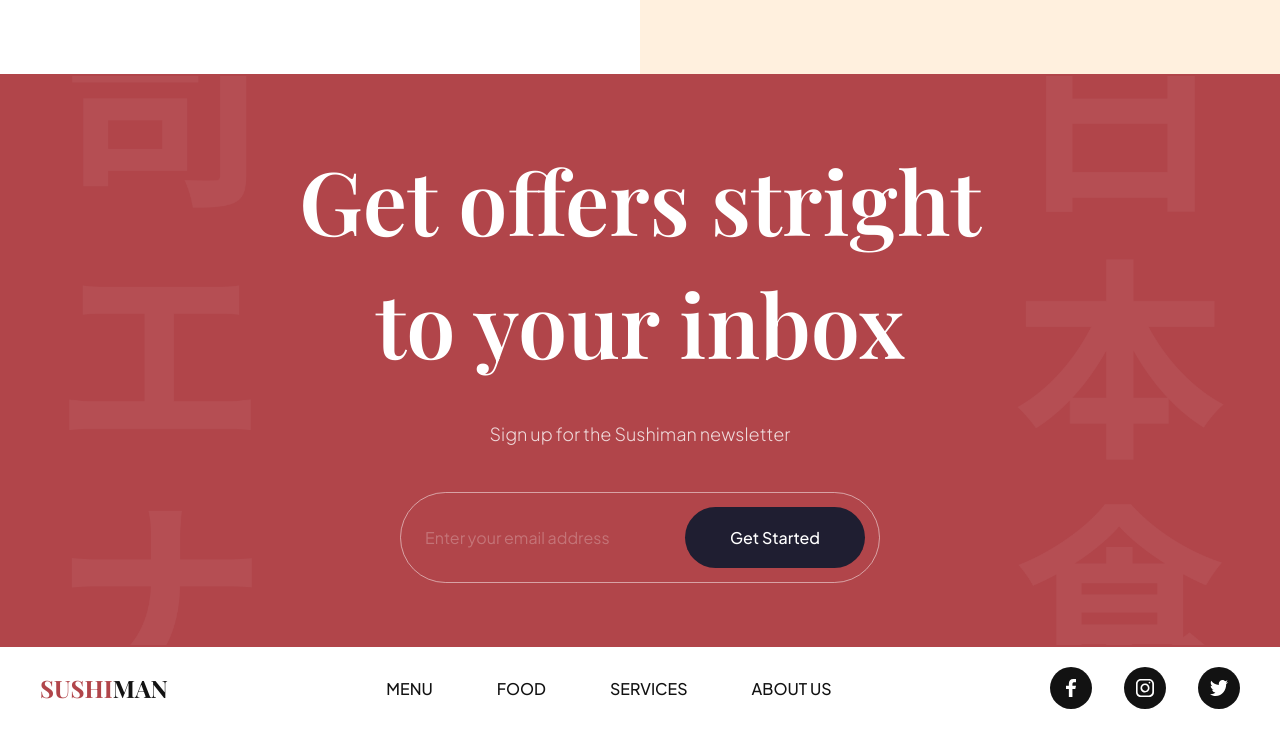
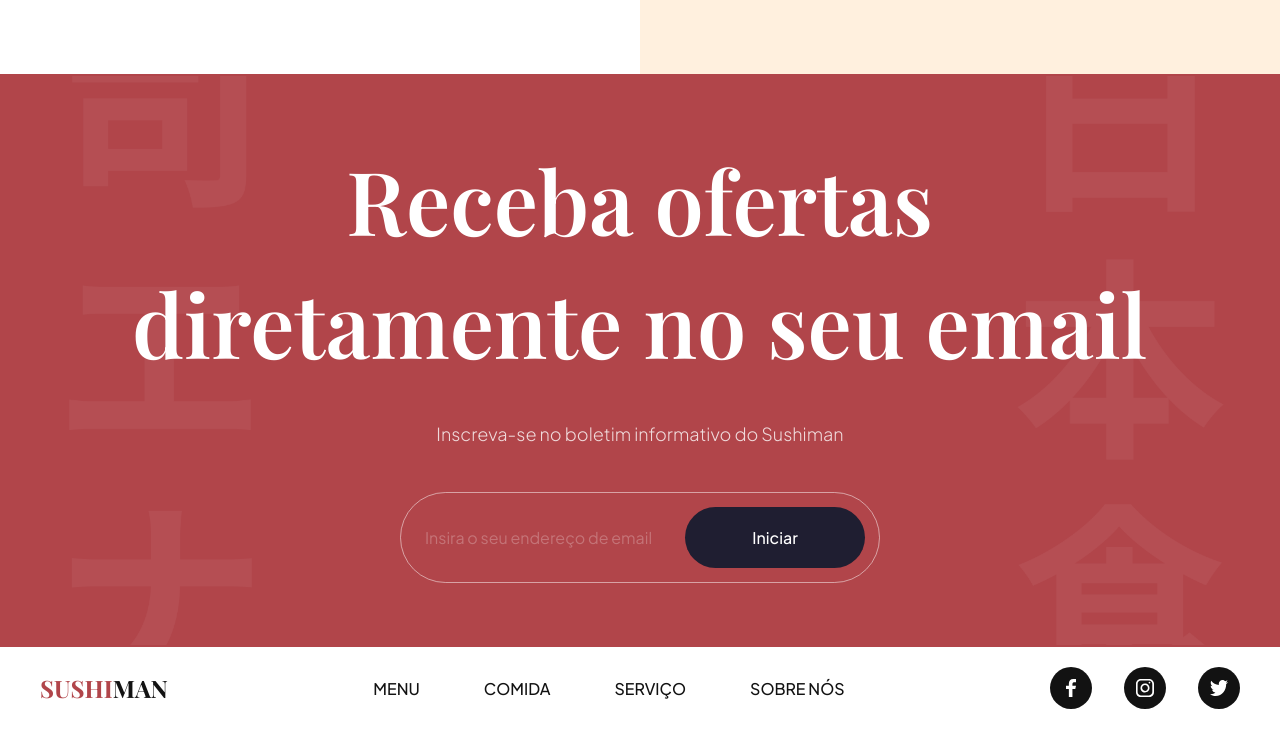
Before and after one commit to LucasAnacleto/sushi, a website built with Vite: page index.html in a window 1280 px wide. Shown: the part 3676-4405 px from the top of the page. Built offline with nearby package versions, Linux system fonts and the light colour scheme.

Commit message:
traducao

```diff
--- a/index.html
+++ b/index.html
@@ -316,14 +316,14 @@
 
   <section class="subscription flex-center" id="services">
     <h2 data-aos="flip-down">
-      Get offers stright <br />
-      to your inbox
+      Receba ofertas <br /> diretamente
+      no seu email
     </h2>
-    <p data-aos="fade-up">Sign up for the Sushiman newsletter</p>
+    <p data-aos="fade-up">Inscreva-se no boletim informativo do Sushiman</p>
 
     <div class="subscription__form" data-aos="fade-up">
-      <input type="text" placeholder="Enter your email address"/>
-      <button>Get Started</button>
+      <input type="text" placeholder="Insira o seu endereço de email"/>
+      <button>Iniciar</button>
     </div>
   </section>
 
@@ -334,9 +334,9 @@
 
     <ul class="footer__nav">
       <li><a href="#menu">Menu</a></li>
-      <li><a href="#food">Food</a></li>
-      <li><a href="#services">Services</a></li>
-      <li><a href="#about-us">About Us</a></li>
+      <li><a href="#food">Comida</a></li>
+      <li><a href="#services">Serviço</a></li>
+      <li><a href="#about-us">Sobre nós</a></li>
     </ul>
 
     <ul class="footer__social">
```
